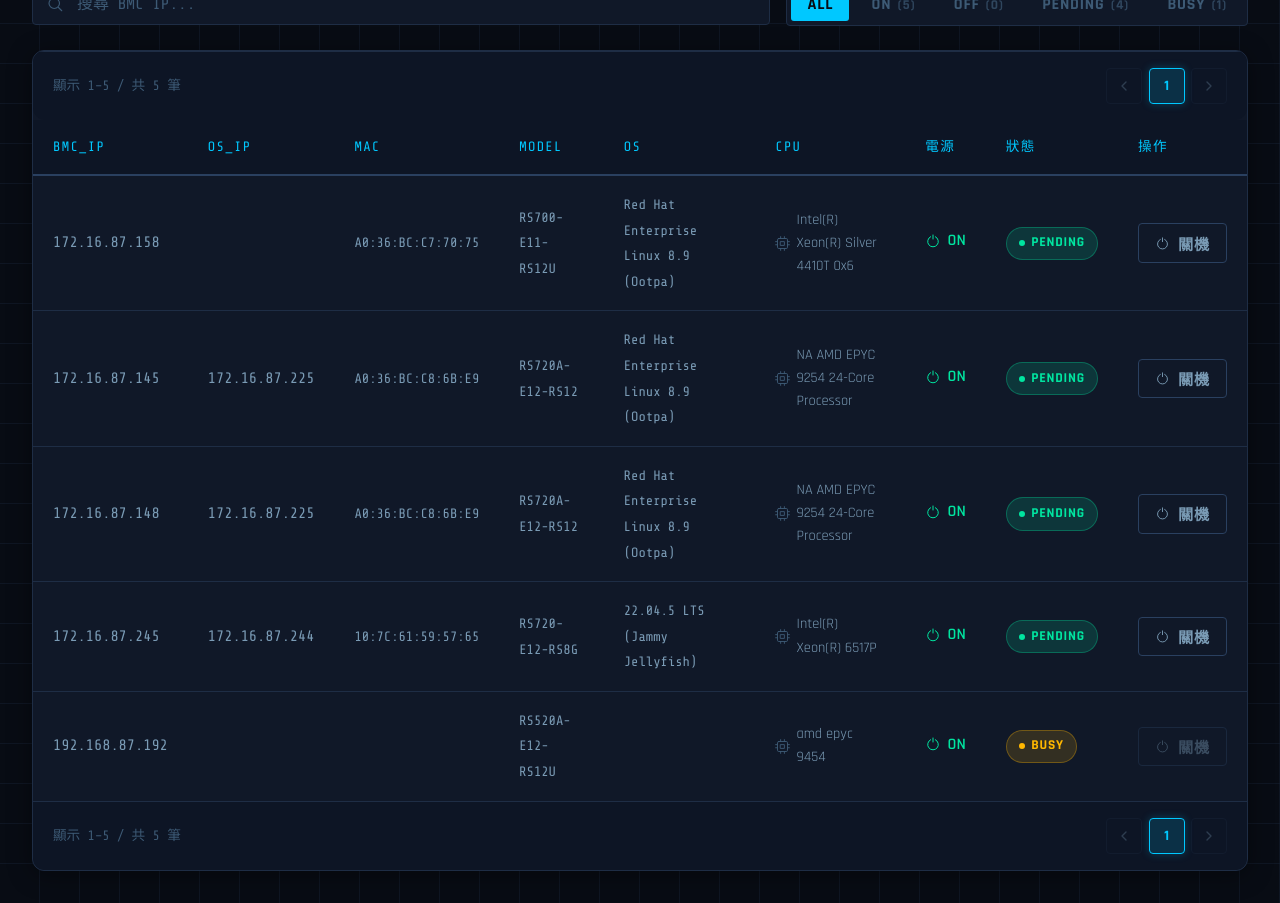
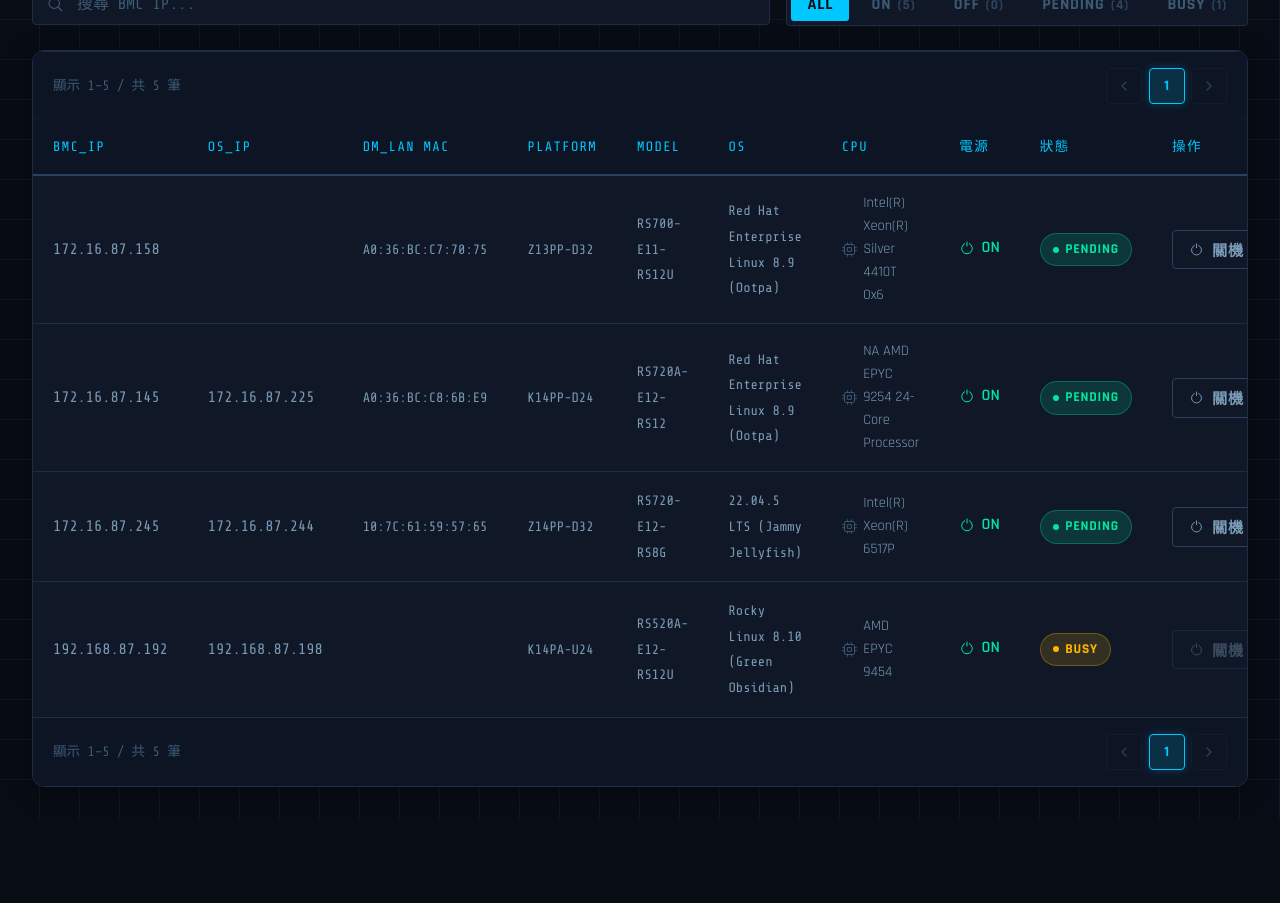
Before and after one commit to davidlin504/dashboard_computing_node, a React (Vite) app: page / in a window 1280 px wide. Shown: the part 320-1223 px from the top of the page. After the commit the page ends 1139 px from the top, so only its background shows below. Built offline with nearby package versions, Linux system fonts and the light colour scheme; no server answers.

Commit message:
add platform and filer macaddress

```diff
--- a/public/status.json
+++ b/public/status.json
@@ -3,6 +3,7 @@
     "bmc_ip": "172.16.87.158",
     "os_ip": "",
     "mac_address": "A0:36:BC:C7:70:75",
+    "platform": "Z13PP-D32",
     "power": 1,
     "cpu": "Intel(R) Xeon(R) Silver 4410T 0x6",
     "model": "RS700-E11-RS12U",
@@ -14,6 +15,7 @@
     "bmc_ip": "172.16.87.145",
     "os_ip": "172.16.87.225",
     "mac_address": "A0:36:BC:C8:6B:E9",
+    "platform": "K14PP-D24",
     "power": 1,
     "cpu": "NA AMD EPYC 9254 24-Core Processor",
     "model": "RS720A-E12-RS12",
@@ -25,6 +27,7 @@
     "bmc_ip": "172.16.87.148",
     "os_ip": "172.16.87.225",
     "mac_address": "A0:36:BC:C8:6B:E9",
+    "platform": "K14PP-D24",
     "power": 1,
     "cpu": "NA AMD EPYC 9254 24-Core Processor",
     "model": "RS720A-E12-RS12",
@@ -36,6 +39,7 @@
     "bmc_ip": "172.16.87.245",
     "os_ip": "172.16.87.244",
     "mac_address": "10:7C:61:59:57:65",
+    "platform": "Z14PP-D32",
     "power": 1,
     "cpu": "Intel(R) Xeon(R) 6517P",
     "model": "RS720-E12-RS8G",
@@ -45,13 +49,14 @@
   },
   {
     "bmc_ip": "192.168.87.192",
-    "os_ip": "",
+    "os_ip": "192.168.87.198",
     "mac_address": "",
+    "platform": "K14PA-U24",
     "power": 1,
-    "cpu": "amd epyc 9454",
+    "cpu": "AMD EPYC 9454",
     "model": "RS520A-E12-RS12U",
     "active": true,
     "status": "busy",
-    "os": ""
+    "os": "Rocky Linux 8.10 (Green Obsidian)"
   }
 ]
--- a/src/components/HostsTable.jsx
+++ b/src/components/HostsTable.jsx
@@ -67,7 +67,11 @@ export default function HostsTable({ hosts, onRequireLogin, onUpdate }) {
     setPage(1)
   }, [hosts])
 
-  const sliced = hosts.slice((page - 1) * PAGE_SIZE, page * PAGE_SIZE)
+  const uniqueHosts = hosts.filter((item, index, self) =>
+    self.findIndex(t => t.mac_address === item.mac_address) === index
+  );
+
+  const sliced = uniqueHosts.slice((page - 1) * PAGE_SIZE, page * PAGE_SIZE)
 
   // exit duration must match tbodyExitActive transition duration (0.15s)
   const EXIT_DURATION = 150
@@ -97,7 +101,8 @@ export default function HostsTable({ hosts, onRequireLogin, onUpdate }) {
             <tr>
               <th>BMC_IP</th>
               <th>OS_IP</th>
-              <th>MAC</th>
+              <th>DM_LAN MAC</th>
+              <th>Platform</th>
               <th>Model</th>
               <th>OS</th>
               <th>CPU</th>
@@ -137,6 +142,7 @@ export default function HostsTable({ hosts, onRequireLogin, onUpdate }) {
                       <td><span className={styles.mono}>{host.bmc_ip}</span></td>
                       <td><span className={styles.mono}>{host.os_ip}</span></td>
                       <td><span className={styles.mono} style={{ fontSize: '0.85rem' }}>{host.mac_address}</span></td>
+                      <td><span className={styles.mono} style={{ fontSize: '0.85rem' }}>{host.platform}</span></td>
                       <td><span className={styles.mono} style={{ fontSize: '0.85rem' }}>{host.model}</span></td>
                       <td><span className={styles.mono} style={{ fontSize: '0.85rem' }}>{host.os}</span></td>
                       <td>
```
